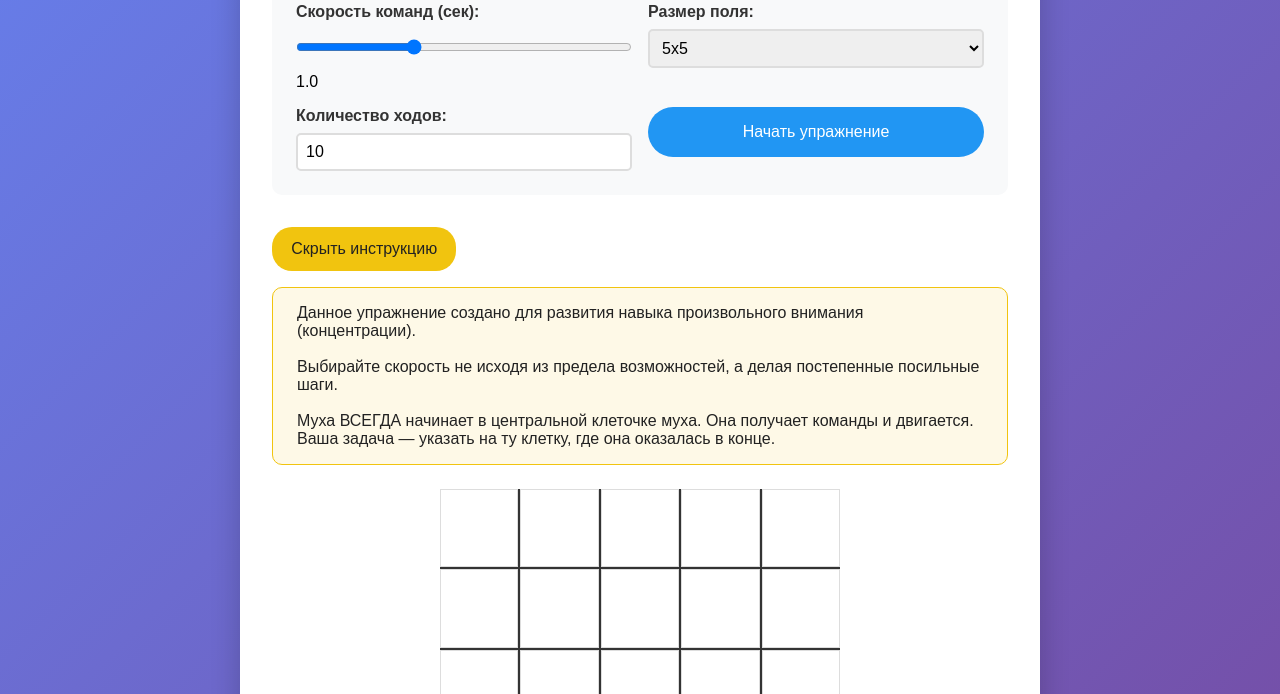
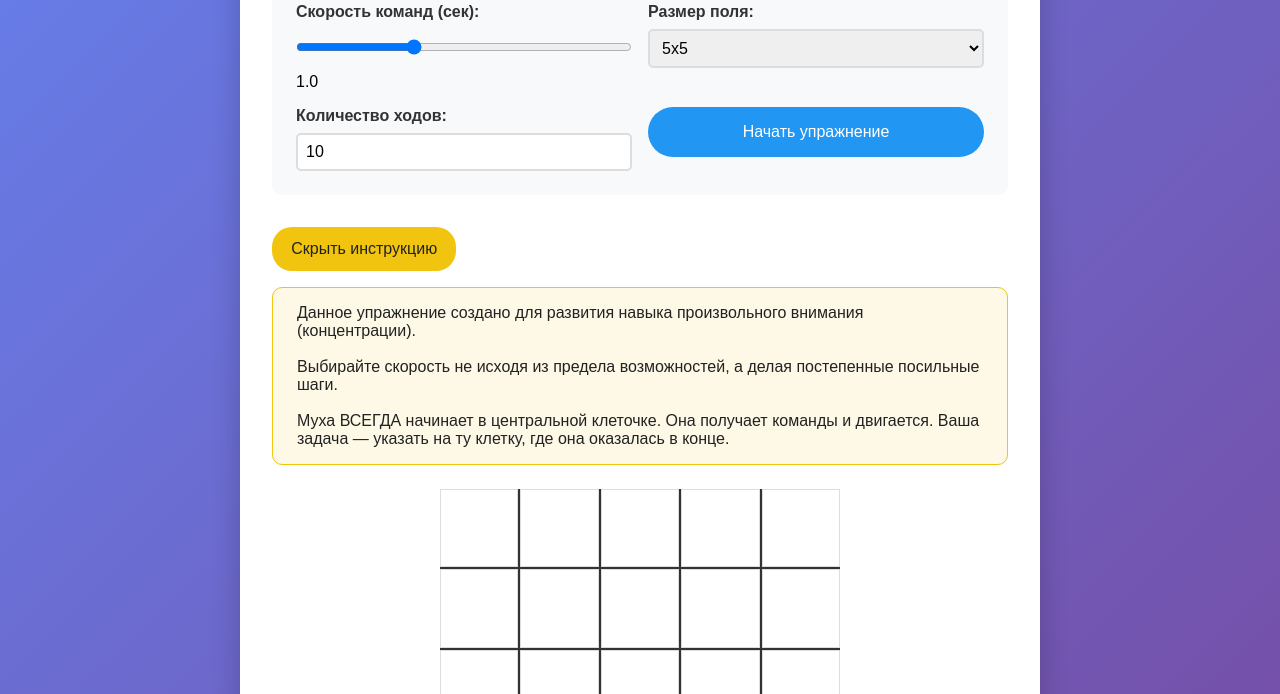
Before and after one commit to belyak/fly-game, a plain HTML site: page index.html in a window 1280 px wide. Both pictures are taken after a click on the button "Показать инструкцию". Shown: the part 106-800 px from the top of the page. Drawn offline with Linux system fonts and the light colour scheme.

Commit message:
Update index.html

```diff
--- a/index.html
+++ b/index.html
@@ -39,7 +39,7 @@
                 <p>
                     Данное упражнение создано для развития навыка произвольного внимания (концентрации).<br><br>
                     Выбирайте скорость не исходя из предела возможностей, а делая постепенные посильные шаги.<br><br>
-                    Муха ВСЕГДА начинает в центральной клеточке муха. Она получает команды и двигается. Ваша задача — указать на ту клетку, где она оказалась в конце.
+                    Муха ВСЕГДА начинает в центральной клеточке. Она получает команды и двигается. Ваша задача — указать на ту клетку, где она оказалась в конце.
                 </p>
             </div>
         </div>
```
